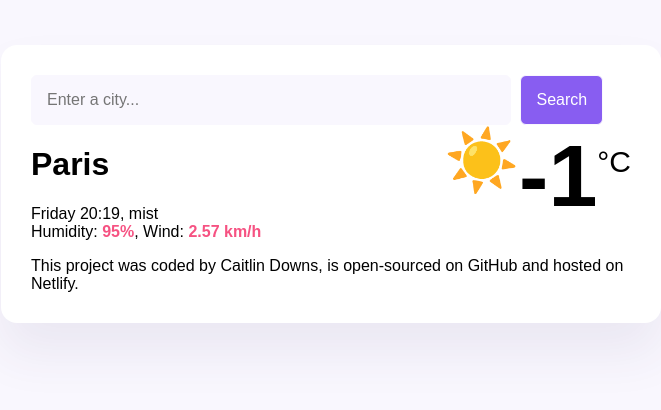
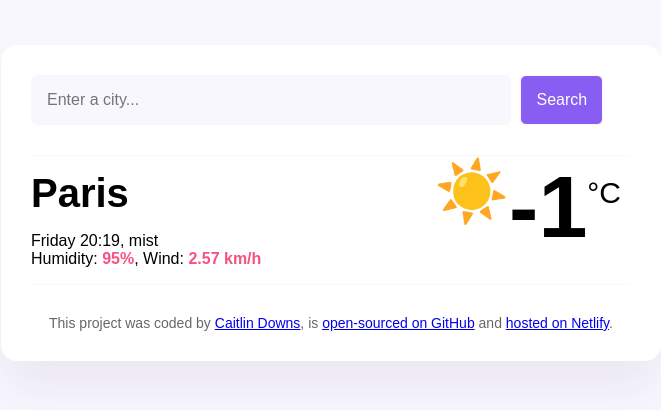
Before and after one commit to caidle/weather-app-homework, a plain HTML site: page index.html in a window 1280 px wide. Shown: the whole page, without its empty margins (309-970 px from the left). Drawn offline with Linux system fonts and the light colour scheme; a web font is replaced by a local one.

Commit message:
Added borders between header/footer and main, added links in footer

```diff
--- a/index.html
+++ b/index.html
@@ -42,8 +42,16 @@
         </div>
       </main>
       <footer>
-        This project was coded by Caitlin Downs, is open-sourced on GitHub and
-        hosted on Netlify.
+        This project was coded by
+        <a href="https://github.com/caidle" target="_blank"> Caitlin Downs</a>,
+        is
+        <a href="https://github.com/caidle/weather-app-homework" target="_blank"
+          >open-sourced on GitHub</a
+        >
+        and
+        <a href="https://weather-app-caitlin-downs.netlify.app/" target="_blank"
+          >hosted on Netlify</a
+        >.
       </footer>
     </div>
     <script src="src/index.js"></script>
--- a/src/style.css
+++ b/src/style.css
@@ -10,6 +10,11 @@ body {
   max-width: 600px;
   box-shadow: 0 30px 50px rgba(65, 50, 100, 0.08);
   border-radius: 16px;
+}
+
+header {
+  border-bottom: 1px solid #f9f7fe;
+  padding: 0 0 30px 0;
 }
 
 #search-form-input {
@@ -36,12 +41,18 @@ body {
   justify-content: space-between;
 }
 
+.city {
+  font-size: 40px;
+  margin: 15px 0;
+}
+
 strong {
   color: #f65282;
 }
 
 #weather-info-right {
   display: flex;
+  margin-right: 10px;
 }
 
 #icon {
@@ -57,3 +68,11 @@ strong {
   font-size: 30px;
   margin-top: 20px;
 }
+
+footer {
+  border-top: 1px solid #f9f7fe;
+  padding: 30px 0 0 0;
+  text-align: center;
+  font-size: 14px;
+  color: rgba(0, 0, 0, 0.6);
+}
```
